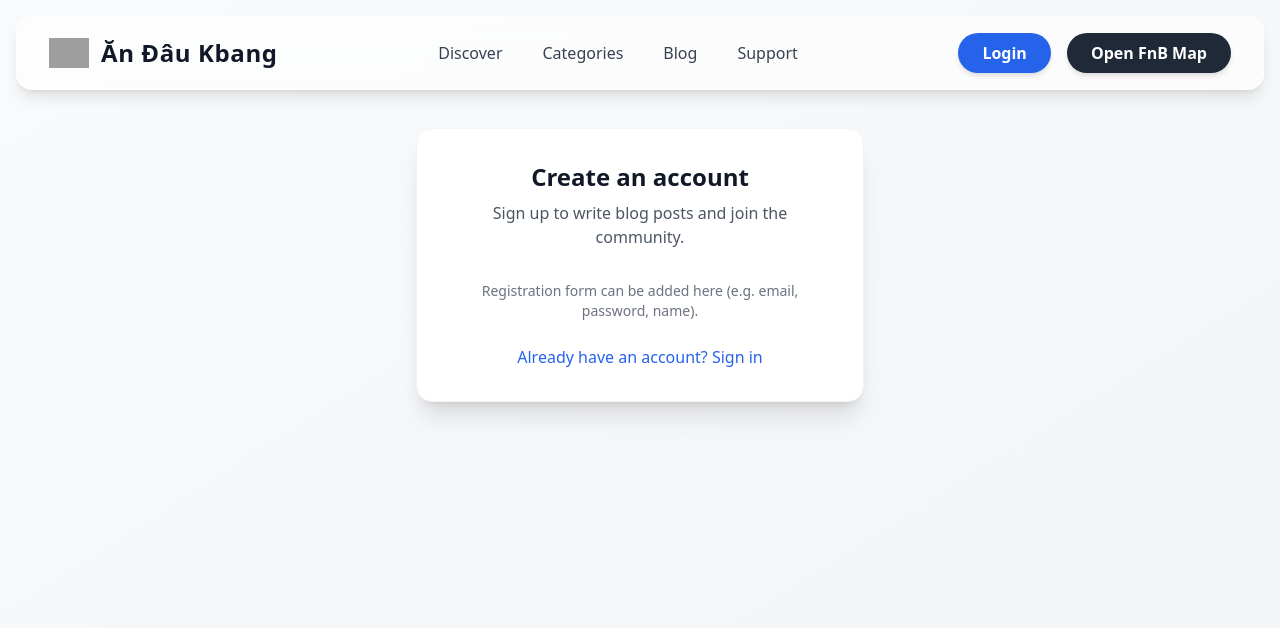
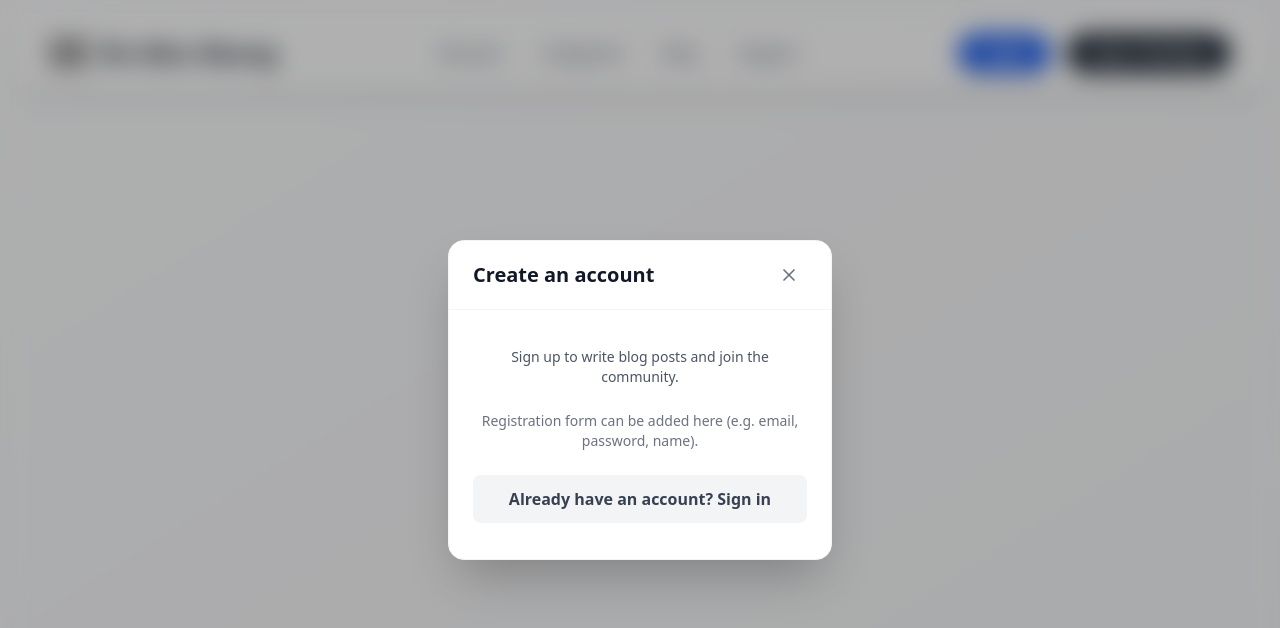
Before and after one commit to LocNguyenSGU/fnb-recommender-system, a Next.js app: page /register in a window 1280 px wide. Shown: the top 628 px of the page. Built offline with nearby package versions, Linux system fonts and the light colour scheme; no server answers; grey boxes are pictures that could not be loaded.

Commit message:
feat(BlogHeader): modify the header component

```diff
--- a/app/login/page.tsx
+++ b/app/login/page.tsx
@@ -2,10 +2,9 @@
 
 import { useEffect } from 'react';
 import { useRouter } from 'next/navigation';
-import Nav from '@/components/dashboard/nav';
-import LoginForm from '@/components/auth/LoginForm';
 import { useAuthStore } from '@/store/authStore';
 
+/** Redirect to home and open sign-in modal (single sign-in experience, no duplicate page). */
 export default function LoginPage() {
   const router = useRouter();
   const isAuthenticated = useAuthStore((s) => s.isAuthenticated);
@@ -13,22 +12,10 @@ export default function LoginPage() {
   useEffect(() => {
     if (isAuthenticated) {
       router.replace('/');
+    } else {
+      router.replace('/?signin=1', { scroll: false });
     }
   }, [isAuthenticated, router]);
 
-  return (
-    <main className="min-h-screen bg-gradient-to-br from-gray-50 to-gray-100">
-      <Nav />
-
-      <div className="pt-32 pb-20 px-6">
-        <div className="max-w-md mx-auto bg-white rounded-2xl shadow-xl border border-gray-100 p-8">
-          <h1 className="text-2xl font-bold text-gray-900 text-center mb-2">Sign in</h1>
-          <p className="text-gray-600 text-center mb-8">
-            Sign in to write blog posts and manage your account.
-          </p>
-          <LoginForm />
-        </div>
-      </div>
-    </main>
-  );
+  return null;
 }
--- a/app/register/page.tsx
+++ b/app/register/page.tsx
@@ -5,7 +5,9 @@ import { useRouter } from 'next/navigation';
 import Link from 'next/link';
 import Nav from '@/components/dashboard/nav';
 import { useAuthStore } from '@/store/authStore';
+import { X } from 'lucide-react';
 
+/** Sign-up page: same overlay + blur style as sign-in modal, centered card. */
 export default function RegisterPage() {
   const router = useRouter();
   const isAuthenticated = useAuthStore((s) => s.isAuthenticated);
@@ -20,23 +22,51 @@ export default function RegisterPage() {
     <main className="min-h-screen bg-gradient-to-br from-gray-50 to-gray-100">
       <Nav />
 
-      <div className="pt-32 pb-20 px-6 flex flex-col items-center justify-center">
-        <div className="max-w-md w-full mx-auto bg-white rounded-2xl shadow-xl border border-gray-100 p-8 text-center">
-          <h1 className="text-2xl font-bold text-gray-900 mb-2">Create an account</h1>
-          <p className="text-gray-600 mb-8">
+      {/* Full-screen overlay with blur (same z-index and effect as sign-in modal) */}
+      <div
+        className="fixed inset-0 z-[100] flex items-center justify-center p-4"
+        aria-modal
+        role="dialog"
+      >
+        <Link
+          href="/"
+          className="absolute inset-0 bg-black/30 backdrop-blur-md transition-opacity"
+          aria-label="Close"
+        />
+        <div
+          className="relative z-[101] w-full max-w-sm max-h-[90vh] min-h-[320px] flex flex-col rounded-2xl bg-white shadow-2xl border border-gray-100 overflow-hidden"
+          onClick={(e) => e.stopPropagation()}
+        >
+          <div className="flex items-center justify-between shrink-0 px-6 py-4 border-b border-gray-100">
+            <h2 className="text-xl font-bold text-gray-900">Create an account</h2>
+            <Link
+              href="/"
+              className="p-2 rounded-full text-gray-500 hover:bg-gray-100 hover:text-gray-700 transition"
+              aria-label="Close"
+            >
+              <X className="w-5 h-5" />
+            </Link>
+          </div>
+          <div className="flex-1 overflow-y-auto flex flex-col min-h-0 p-6">
+            <div className="flex-1 min-h-0 flex flex-col items-center justify-center w-full">
+              <p className="text-gray-600 text-sm mb-6 text-center">
                 Sign up to write blog posts and join the community.
               </p>
-          <p className="text-sm text-gray-500 mb-6">
+              <div className="w-full max-w-sm mx-auto space-y-6">
+                <p className="text-sm text-gray-500 text-center">
                   Registration form can be added here (e.g. email, password, name).
                 </p>
                 <Link
-            href="/login"
-            className="text-blue-600 font-medium hover:underline"
+                  href="/?signin=1"
+                  className="block w-full py-3 px-4 text-center bg-gray-100 text-gray-700 font-semibold rounded-lg hover:bg-gray-200 transition"
                 >
                   Already have an account? Sign in
                 </Link>
               </div>
             </div>
+          </div>
+        </div>
+      </div>
     </main>
   );
 }
--- a/components/blog/BlogHeader.tsx
+++ b/components/blog/BlogHeader.tsx
@@ -1,6 +1,7 @@
 'use client';
 
 import { useEffect, useRef } from 'react';
+import Image from 'next/image';
 import gsap from 'gsap';
 import ScrollTrigger from 'gsap/ScrollTrigger';
 
@@ -9,46 +10,67 @@ gsap.registerPlugin(ScrollTrigger);
 interface BlogHeaderProps {
   title?: string;
   subtitle?: string;
+  imageUrl?: string;
 }
 
 export default function BlogHeader({
   title = 'FOOD & LIFESTYLE BLOG',
   subtitle = 'Discover amazing food stories, restaurant reviews, and culinary trends',
+  imageUrl = '/img/food-banner.png', // put your image in public/images
 }: BlogHeaderProps) {
   const titleRef = useRef(null);
   const subtitleRef = useRef(null);
   const headerRef = useRef(null);
 
   useEffect(() => {
-    // Animate title
+    gsap.fromTo(
+      titleRef.current,
+      { x: -100, opacity: 0 },
+      { x: 0, opacity: 1, duration: 1, ease: 'power3.out' }
+    );
 
-
-
-
+    gsap.fromTo(
+      subtitleRef.current,
+      { x: -80, opacity: 0 },
+      { x: 0, opacity: 1, duration: 1.2, delay: 0.2, ease: 'power3.out' }
+    );
   }, []);
 
   return (
     <div
       ref={headerRef}
-      className="w-full bg-gradient-to-br from-blue-600 via-blue-700 to-purple-800 py-20 px-6 mb-12 rounded-2xl shadow-2xl relative overflow-hidden"
+      className="relative w-full h-[500px] rounded-2xl overflow-hidden shadow-2xl mb-12"
     >
-      {/* Background Pattern */}
-      <div className="absolute inset-0 opacity-10">
-        <div className="absolute top-0 left-0 w-96 h-96 bg-white rounded-full -translate-x-1/2 -translate-y-1/2"></div>
-        <div className="absolute bottom-0 right-0 w-96 h-96 bg-white rounded-full translate-x-1/3 translate-y-1/3"></div>
-      </div>
+      {/* Background Image */}
+      <Image
+        src={imageUrl}
+        alt="Blog header"
+        fill
+        priority
+        className="object-cover"
+      />
 
-      <div className="max-w-4xl mx-auto text-center relative z-10">
+      {/* Dark Overlay */}
+      <div className="absolute inset-0 bg-gradient-to-r from-black/70 via-black/20 to-transparent"></div>
+
+      {/* Content */}
+      <div className="relative z-10 h-full flex items-center px-8 md:px-16">
+        <div className="max-w-xl text-left text-white">
           <h1
             ref={titleRef}
-          className="text-6xl md:text-7xl font-bold text-white mb-4 leading-tight drop-shadow-lg"
+            className="text-5xl md:text-6xl font-bold mb-4 leading-tight"
           >
             {title}
           </h1>
-        <p ref={subtitleRef} className="text-lg md:text-xl text-blue-100 drop-shadow">
+
+          <p
+            ref={subtitleRef}
+            className="text-lg md:text-xl text-gray-200"
+          >
             {subtitle}
           </p>
         </div>
       </div>
+    </div>
   );
 }
--- a/components/dashboard/nav.tsx
+++ b/components/dashboard/nav.tsx
@@ -2,7 +2,7 @@
 
 import { useState, useRef, useEffect } from 'react';
 import Link from 'next/link';
-import { useRouter } from 'next/navigation';
+import { useRouter, useSearchParams } from 'next/navigation';
 import Image from 'next/image';
 import { useAuthStore } from '@/store/authStore';
 import { logout as apiLogout } from '@/lib/api/userApi';
@@ -11,10 +11,18 @@ import { LogOut, ChevronDown } from 'lucide-react';
 
 export default function Nav() {
   const router = useRouter();
+  const searchParams = useSearchParams();
   const { user, isAuthenticated, logout } = useAuthStore();
   const [userMenuOpen, setUserMenuOpen] = useState(false);
   const [signInOpen, setSignInOpen] = useState(false);
   const menuRef = useRef<HTMLDivElement>(null);
+
+  useEffect(() => {
+    if (searchParams.get('signin') === '1') {
+      setSignInOpen(true);
+      router.replace('/', { scroll: false });
+    }
+  }, [searchParams, router]);
 
   useEffect(() => {
     function handleClickOutside(e: MouseEvent) {
--- a/components/ui/Modal.tsx
+++ b/components/ui/Modal.tsx
@@ -64,9 +64,9 @@ export default function Modal({
         aria-label="Close"
       />
 
-      {/* Content panel - above backdrop */}
+      {/* Content panel - above backdrop, centered in viewport */}
       <div
-        className={`relative z-[101] w-full ${maxWidthClass[maxWidth]} max-h-[90vh] flex flex-col rounded-2xl bg-white shadow-2xl border border-gray-100 overflow-hidden`}
+        className={`relative z-[101] w-full ${maxWidthClass[maxWidth]} max-h-[90vh] min-h-[320px] flex flex-col rounded-2xl bg-white shadow-2xl border border-gray-100 overflow-hidden`}
         onClick={(e) => e.stopPropagation()}
       >
         {(title || showCloseButton) && (
@@ -86,7 +86,7 @@ export default function Modal({
             )}
           </div>
         )}
-        <div className="flex-1 overflow-y-auto">{children}</div>
+        <div className="flex-1 overflow-y-auto flex flex-col min-h-0">{children}</div>
       </div>
     </div>
   );
```
Also changed, not shown: 1 other file (tests, documents, lock files or other folders). Lines whose indentation alone changed are shown as unchanged.
